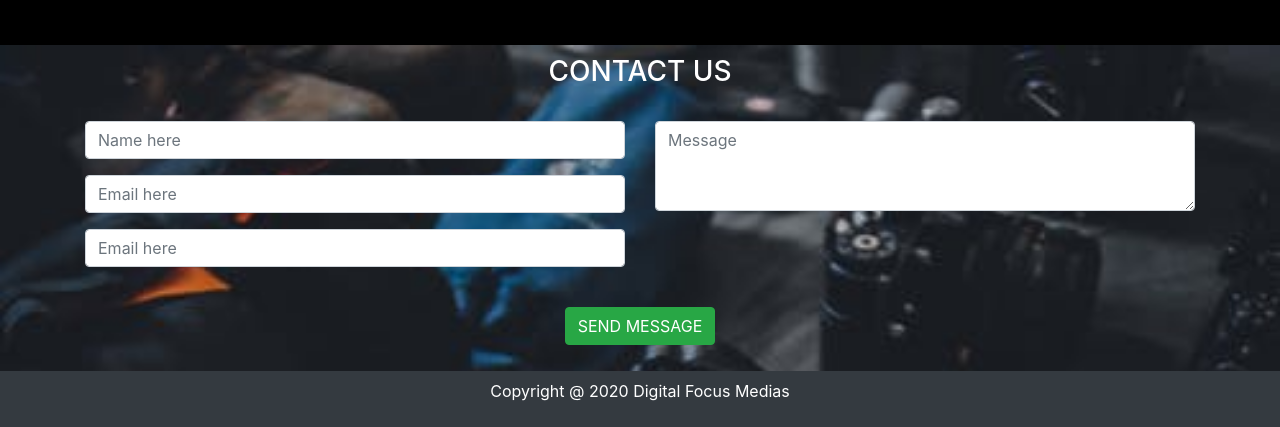
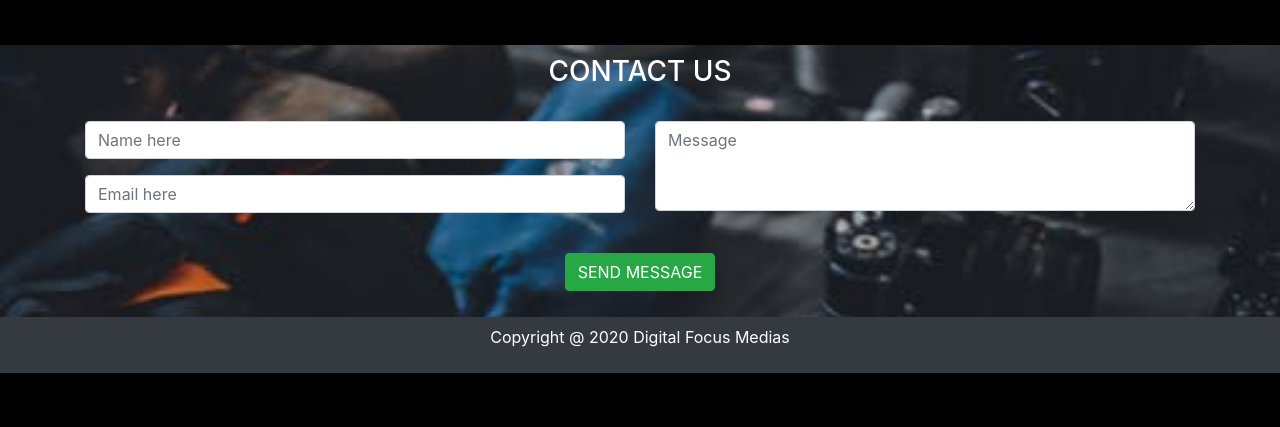
Before and after one commit to PRANAVVK10/focus-static-website, a plain HTML site: page index.html in a window 1280 px wide. Shown: the part 1836-2263 px from the top of the page. After the commit the page ends 2209 px from the top, so only its background shows below. Drawn offline with nearby package versions, Linux system fonts and the light colour scheme.

Commit message:
index updated

```diff
--- a/index.html
+++ b/index.html
@@ -148,10 +148,7 @@
                           <input type="text" placeholder="Email here" class="form-control" name="email">
 
                       </div>
-                      <div class="form-group">
-                        <input type="text" placeholder="Email here" class="form-control" name="country">
 
-                    </div>
                     </div>
 
                       <div class="col-md-6">
```
